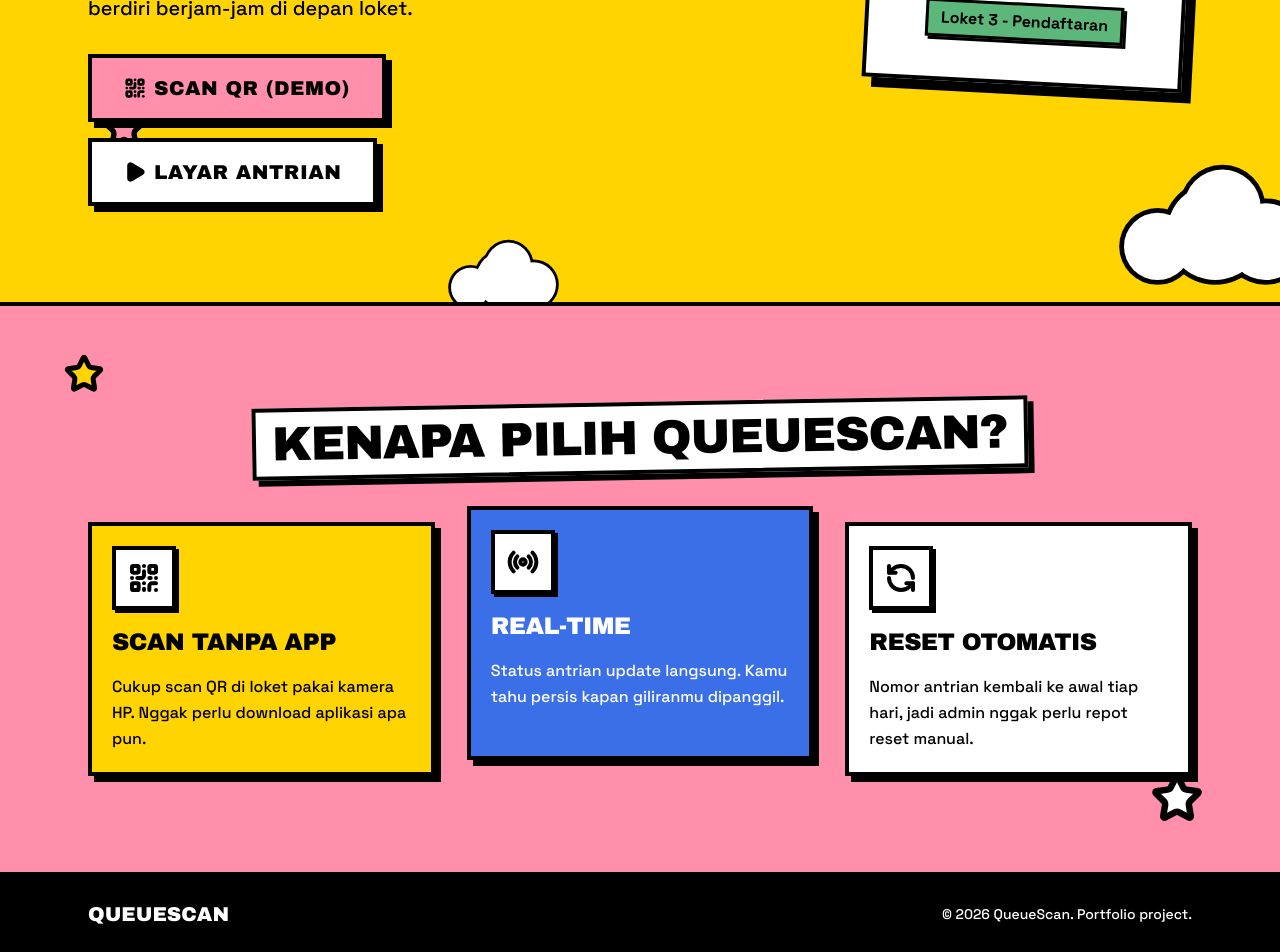
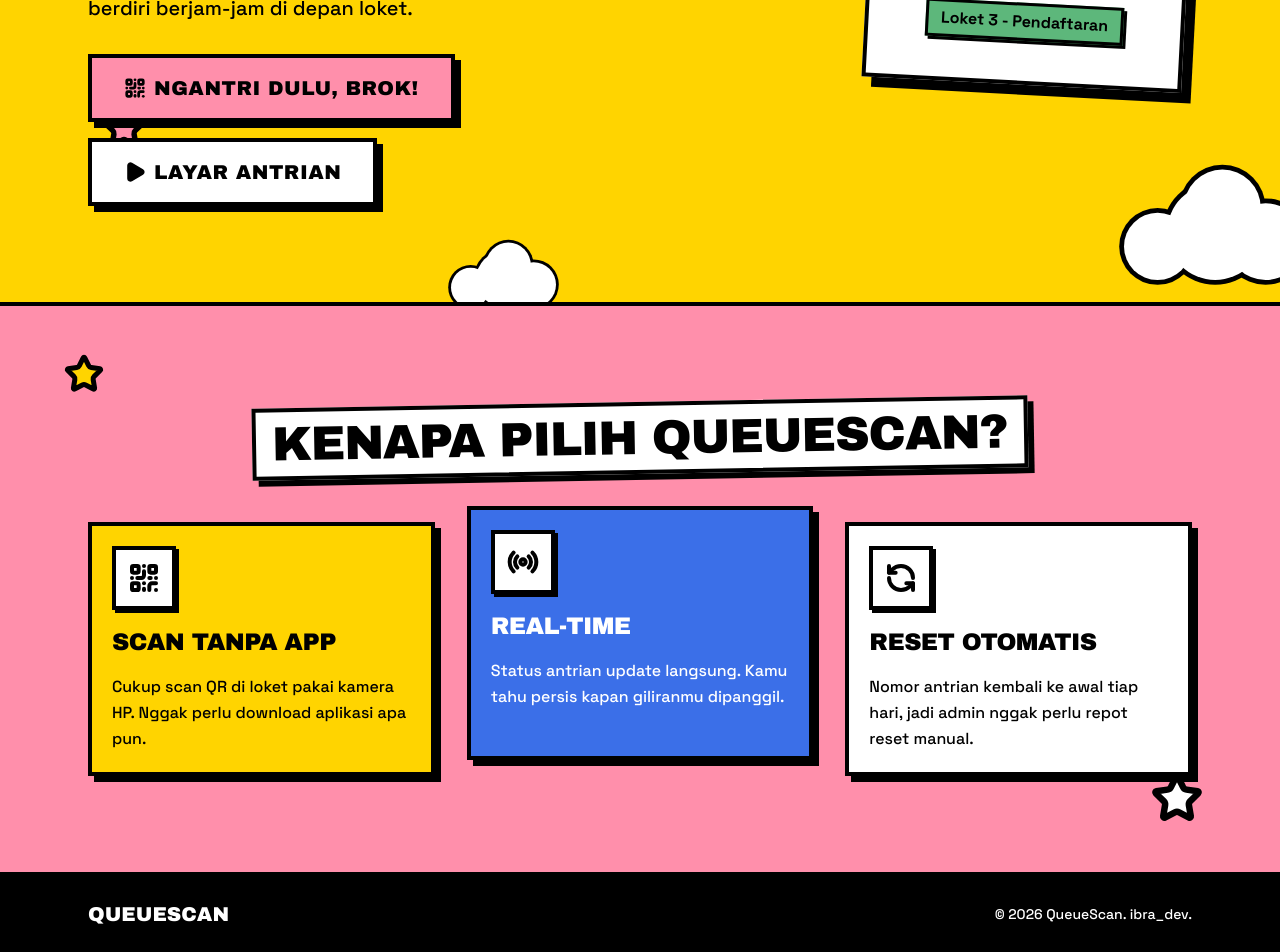
Before and after one commit to ibrhmibn/queuescan, a React (Vite) app: page / in a window 1280 px wide. Shown: the part 610-1562 px from the top of the page. Built offline with nearby package versions, Linux system fonts and the light colour scheme; no server answers.

Commit message:
fix: update routes, fix hero links, cleanup unused files

```diff
--- a/src/components/Footer.jsx
+++ b/src/components/Footer.jsx
@@ -3,7 +3,7 @@
     <footer className="bg-brutal-black text-brutal-white">
       <div className="mx-auto flex max-w-6xl flex-col items-center justify-between gap-2 px-4 py-6 text-center md:flex-row md:px-6 md:text-left">
         <p className="font-heading text-xl uppercase">QueueScan</p>
-        <p className="text-sm font-medium">© {new Date().getFullYear()} QueueScan. Portfolio project.</p>
+        <p className="text-sm font-medium">© {new Date().getFullYear()} QueueScan. ibra_dev.</p>
       </div>
     </footer>
   );
--- a/src/sections/Hero.jsx
+++ b/src/sections/Hero.jsx
@@ -33,7 +33,7 @@
             <Link to="/scan">
               <BrutalButton color="pink" size="lg">
                 <QrCode size={22} strokeWidth={3} />
-                Scan QR (Demo)
+                Ngantri Dulu, Brok!
               </BrutalButton>
             </Link>
 
```
